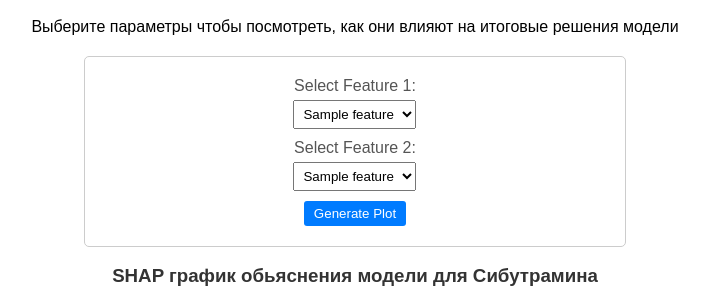
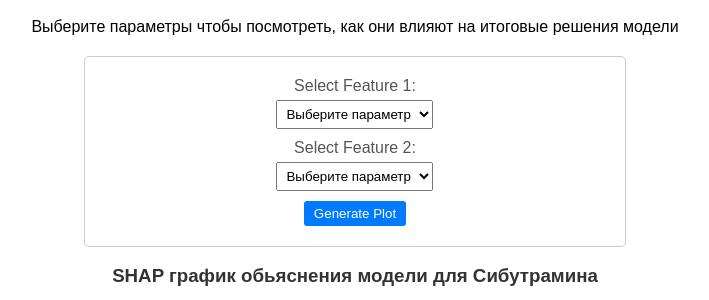
Before and after one commit to geniusserg/Endocrinology, a Flask app: template templates/index.html in a window 1280 px wide. Shown: the part 417-717 px from the top of the page, without its empty margins (285-994 px from the left). Run offline with Flask 3, Linux system fonts and the light colour scheme; the template is opened without the code that fills it: most values are stand-ins (such as "Sample title", 1, 10 or a date in 2020); parts of the project's set-up code (start-up, migrations or seed data) failed here and were passed over.

Commit message:
Fix partial dependency plot selection

```diff
--- a/main.py
+++ b/main.py
@@ -32,6 +32,9 @@ def load_global_config(config_json_path = "config.json", model_snapshots_dir = "
     model.predict(sample_data)
 
     config["last_data"] = None
+    config["last_shap_plot"] = None
+    config["last_result"] = (None, None)
+    config["features"] = model.get_features()
 
 
 def run_model(input_data):
@@ -49,7 +52,7 @@ def index():
         fields = config["last_data"]
     else:
         sample_data = config["sample_data"]
-        fields = [{"name": i, "placeholder": "Введите значение", "default": sample_data[i], "value": sample_data[i] } for i in sample_data]
+        fields = [{"name": i, "placeholder": "Введите значение", "default": sample_data[i], "value": sample_data[i] } for i in config["features"]]
         config["last_data"] = fields
         config["last_shap_plot"] = None
         config["last_result"] = (None, None)
@@ -83,18 +86,19 @@ def submit():
 @app.route('/explain', endpoint="explain", methods=['POST'])
 def submit():
     data = request.form
-    feature_a = data.get("feature1", config["features"][0])
+    feature_a = data.get("feature1", None)
     feature_b = data.get("feature2", None)
-    get_partial(feature_a, feature_b)
-    if (os.path.exists(os.path.join("static", "partial_shap_plot.jpg"))):
-        print("OK !")
-    else:
-        print(f'NO {os.path.join("static", "partial_shap_plot.jpg")}')
+    if (feature_a in config["features"]):
+        get_partial(feature_a, feature_b if feature_b in config["features"] else None)
+        if (os.path.exists(os.path.join("static", "partial_shap_plot.jpg"))):
+            print("OK !")
+        else:
+            print(f'NO {os.path.join("static", "partial_shap_plot.jpg")}')
     return render_template('index.html', fields = config["last_data"],
             result = config["last_result"][0],
             confidence = config["last_result"][1],
             shap_plot = config["last_shap_plot"],
-            features = config["features"]+[None],
+            features = config["features"],
             image_path = True
     )
 
--- a/ml/model.py
+++ b/ml/model.py
@@ -11,6 +11,9 @@ class Model():
         with open(explainer_path, "rb") as f:
             self.explainer = pickle.load(f)
         self.dataset_shap_values = self.explainer(self.explainer.X)
+
+    def get_features(self):
+        return self.model.feature_names_in_
 
     def predict(self, data_input):
         data = {k:data_input[k] for k in self.model.feature_names_in_}
--- a/templates/index.html
+++ b/templates/index.html
@@ -44,6 +44,7 @@
         <form action="/explain" method="post">
             <label for="feature1">Select Feature 1:</label>
             <select name="feature1" id="feature1">
+                <option hidden selected>Выберите параметр</option>
                 {% for feature in features %}
                     <option value="{{ feature }}">{{ feature }}</option>
                 {% endfor %}
@@ -51,6 +52,7 @@
 
             <label for="feature2">Select Feature 2:</label>
             <select name="feature2" id="feature2">
+                <option hidden selected>Выберите параметр</option>
                 {% for feature in features %}
                     <option value="{{ feature }}">{{ feature }}</option>
                 {% endfor %}
```
Also changed, not shown: 1 other file.
